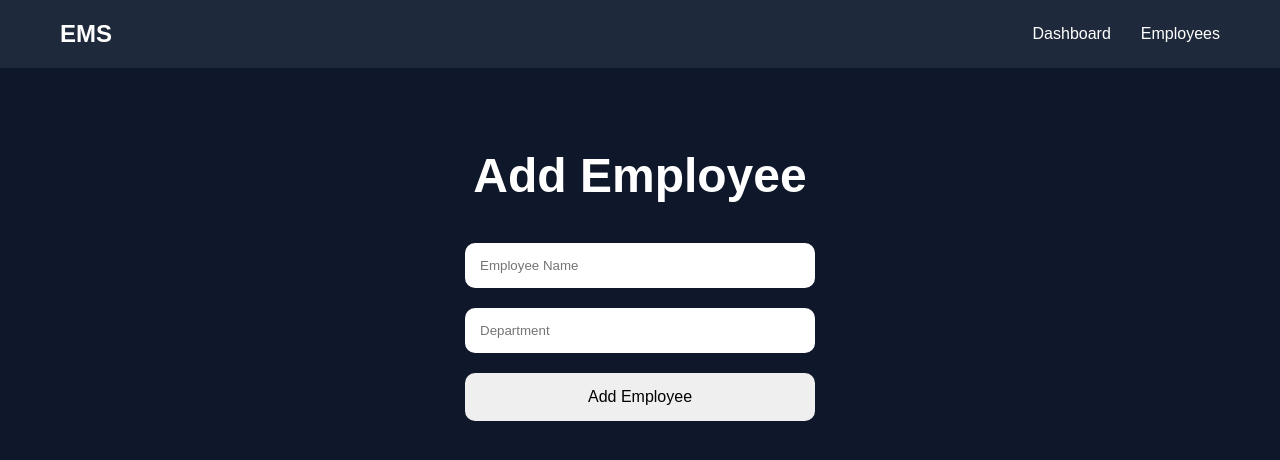
After one commit to madhavdavda2009-rgb/Employee_Management_system_v2, a Flask app: page /employees in a window 1280 px wide. The commit adds this page. Shown: the top 460 px of the page. Run offline with Flask 3, Linux system fonts and the light colour scheme.

Commit message:
Implement employee management features: add, edit, and delete functionality with corresponding templates and styles

```diff
--- a/app.py
+++ b/app.py
@@ -1,6 +1,8 @@
-from flask import Flask, render_template
+from flask import Flask, render_template, request, redirect
 
 app = Flask(__name__)
+
+employees_list = []
 
 
 @app.route("/")
@@ -8,9 +10,43 @@ def home():
     return render_template("index.html")
 
 
-@app.route("/employees")
+@app.route("/employees", methods=["GET", "POST"])
 def employees():
-    return render_template("employees.html")
+
+    if request.method == "POST":
+        name = request.form["name"]
+        department = request.form["department"]
+
+        employee = {"name": name, "department": department}
+
+        employees_list.append(employee)
+
+        return redirect("/employees")
+
+    return render_template("employees.html", employees=employees_list)
+
+
+@app.route("/delete/<int:index>")
+def delete_employee(index):
+
+    if 0 <= index < len(employees_list):
+        employees_list.pop(index)
+
+    return redirect("/employees")
+
+
+@app.route("/edit/<int:index>", methods=["GET", "POST"])
+def edit_employee(index):
+
+    if request.method == "POST":
+        employees_list[index]["name"] = request.form["name"]
+        employees_list[index]["department"] = request.form["department"]
+
+        return redirect("/employees")
+
+    employee = employees_list[index]
+
+    return render_template("edit.html", employee=employee, index=index)
 
 
 if __name__ == "__main__":
--- a/static/style.css
+++ b/static/style.css
@@ -61,3 +61,71 @@ nav ul{
     font-size:36px;
     margin-bottom:10px;
 }
+a{
+    text-decoration:none;
+    color:white;
+}
+.employee-form{
+    display:flex;
+    flex-direction:column;
+    gap:20px;
+    width:350px;
+    margin:40px auto;
+}
+
+.employee-form input{
+    padding:15px;
+    border:none;
+    border-radius:10px;
+}
+
+.employee-form button{
+    padding:15px;
+    border:none;
+    border-radius:10px;
+    cursor:pointer;
+    font-size:16px;
+}
+.employee-list{
+    display:flex;
+    flex-wrap:wrap;
+    justify-content:center;
+    gap:20px;
+    margin-top:40px;
+}
+
+.employee-card{
+    background:#1e293b;
+    padding:20px;
+    width:250px;
+    border-radius:15px;
+    transition:0.3s;
+}
+
+.employee-card:hover{
+    transform:scale(1.05);
+}
+.delete-btn{
+    margin-top:15px;
+    padding:10px 18px;
+    border:none;
+    border-radius:10px;
+    cursor:pointer;
+}
+.employee-card button{
+    margin-top:10px;
+    padding:10px 18px;
+    border:none;
+    border-radius:10px;
+    cursor:pointer;
+    font-size:14px;
+    transition:0.3s;
+}
+
+.employee-card button:hover{
+    transform:scale(1.05);
+}
+
+.delete-btn{
+    margin-left:10px;
+}
--- /dev/null
+++ b/templates/employees.html
@@ -0,0 +1,47 @@
+<!DOCTYPE html>
+<html lang="en">
+<head>
+    <title>Employees</title>
+    <link rel="stylesheet" href="{{ url_for('static', filename='style.css') }}">
+</head>
+<body>
+
+<nav>
+    <h2>EMS</h2>
+    <ul>
+        <li><a href="/">Dashboard</a></li>
+        <li><a href="/employees">Employees</a></li>
+    </ul>
+</nav>
+
+<section class="hero">
+    <h1>Add Employee</h1>
+
+    <form method="POST" class="employee-form">
+
+        <input type="text" name="name" placeholder="Employee Name" required>
+
+        <input type="text" name="department" placeholder="Department" required>
+
+        <button type="submit">Add Employee</button>
+
+    </form>
+
+    {% for employee in employees %}
+
+<div class="employee-card">
+    <h3>{{ employee.name }}</h3>
+    <p>{{ employee.department }}</p>
+    <a href="/edit/{{ loop.index0 }}">
+    <button>Edit</button>
+</a>
+    <a href="/delete/{{ loop.index0 }}">
+        <button class="delete-btn">Delete</button>
+    </a>
+</div>
+
+{% endfor %}
+</section>
+
+</body>
+</html>
```
Also changed, not shown: templates/edit.html (added, +42 -0 lines), templates/index.html (+4 -4 lines).
